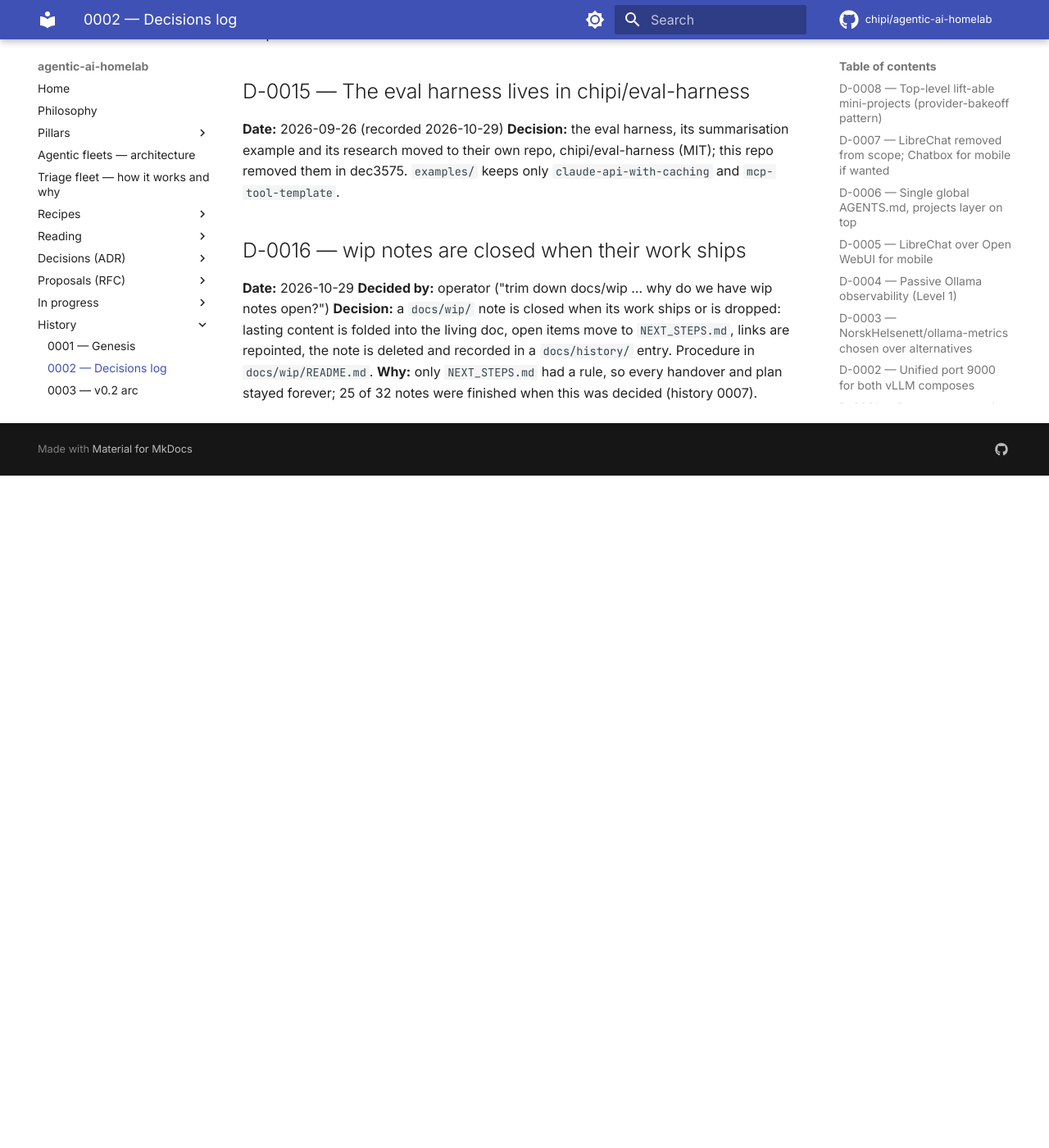
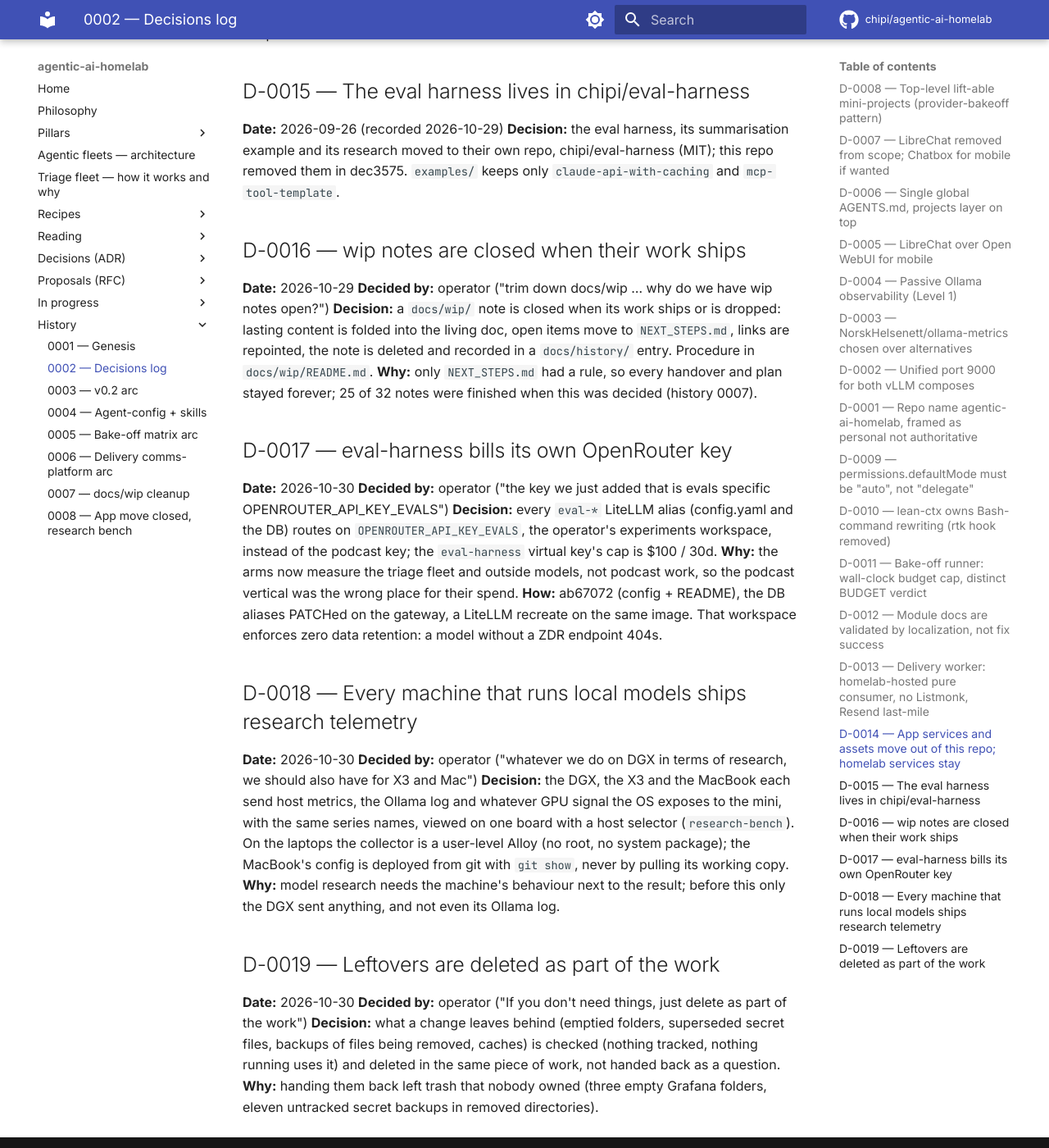
Before and after one commit to chipi/agentic-ai-homelab, an MkDocs documentation site: the page built from docs/history/0002-decisions.md, in a window 1280 px wide and 1400 px high, scrolled down 6205 px. Shown: the whole window at 82% size. Built offline with MkDocs 1.6.1 and Material for MkDocs 9.7.7, drawn with Linux system fonts in a browser that asks for light colours; comment, search, counter and statistics services are not loaded; before the commit the page ends 6785 px from its top, so only the background shows below that.

Commit message:
docs(history): 0008 — the app move closed, a quiet delivery worker, the research bench
History entry for 2026-10-30; D-0017 (eval-harness on its own OpenRouter key), D-0018 (research
telemetry on every machine that runs local models), D-0019 (leftovers deleted as part of the
work). NEXT_STEPS: four items struck against live state (Langfuse pins: infra-drift DRIFT 0;
fleet.env: ls no such file; the moved boards: grafana_sync six UNCHANGED; product skills: links
resolve into chipi/infra), the DGX state line updated, two observability items added with checks.

Co-Authored-By: Claude Opus 5.5 <noreply@anthropic.com>
Claude-Session: https://claude.ai/code/session_014cvkLBvrdBPr8njAy3EJki

```diff
--- a/docs/history/0002-decisions.md
+++ b/docs/history/0002-decisions.md
@@ -309,3 +309,38 @@ folded into the living doc, open items move to `NEXT_STEPS.md`, links are repoin
 deleted and recorded in a `docs/history/` entry. Procedure in `docs/wip/README.md`.
 **Why:** only `NEXT_STEPS.md` had a rule, so every handover and plan stayed forever; 25 of 32
 notes were finished when this was decided (history 0007).
+
+## D-0017 — eval-harness bills its own OpenRouter key
+
+**Date:** 2026-10-30
+**Decided by:** operator ("the key we just added that is evals specific OPENROUTER_API_KEY_EVALS")
+**Decision:** every `eval-*` LiteLLM alias (config.yaml and the DB) routes on
+`OPENROUTER_API_KEY_EVALS`, the operator's experiments workspace, instead of the podcast key; the
+`eval-harness` virtual key's cap is $100 / 30d.
+**Why:** the arms now measure the triage fleet and outside models, not podcast work, so the
+podcast vertical was the wrong place for their spend.
+**How:** ab67072 (config + README), the DB aliases PATCHed on the gateway, a LiteLLM recreate on
+the same image. That workspace enforces zero data retention: a model without a ZDR endpoint 404s.
+
+## D-0018 — Every machine that runs local models ships research telemetry
+
+**Date:** 2026-10-30
+**Decided by:** operator ("whatever we do on DGX in terms of research, we should also have for X3
+and Mac")
+**Decision:** the DGX, the X3 and the MacBook each send host metrics, the Ollama log and whatever
+GPU signal the OS exposes to the mini, with the same series names, viewed on one board with a host
+selector (`research-bench`). On the laptops the collector is a user-level Alloy (no root, no system
+package); the MacBook's config is deployed from git with `git show`, never by pulling its working
+copy.
+**Why:** model research needs the machine's behaviour next to the result; before this only the DGX
+sent anything, and not even its Ollama log.
+
+## D-0019 — Leftovers are deleted as part of the work
+
+**Date:** 2026-10-30
+**Decided by:** operator ("If you don't need things, just delete as part of the work")
+**Decision:** what a change leaves behind (emptied folders, superseded secret files, backups of
+files being removed, caches) is checked (nothing tracked, nothing running uses it) and deleted in
+the same piece of work, not handed back as a question.
+**Why:** handing them back left trash that nobody owned (three empty Grafana folders, eleven
+untracked secret backups in removed directories).
--- a/docs/wip/NEXT_STEPS.md
+++ b/docs/wip/NEXT_STEPS.md
@@ -57,9 +57,10 @@ state was last verified against the live system.
       [`tailscale-exit-node-mini.md`](tailscale-exit-node-mini.md), not executed. The ACL now
       lives in **chipi/infra** (`tailscale/policy.hujson`, `tailscale-acl.yml`); the mini runs
       the standalone macsys build, which can be an exit node (checked 2026-10-29).
-- [ ] **Pin the mini's floating images** (found by `infra-drift`, 2026-10-17): Langfuse's
-      `clickhouse-server` and `chainguard/minio` run untagged. Pin each to its running digest,
-      as Umami was (4cafb0c), and recreate in a window.
+- [x] ~~**Pin the mini's floating images** (found by `infra-drift`, 2026-10-17): Langfuse's
+      `clickhouse-server` and `chainguard/minio` run untagged.~~ — *done 2026-10-30 (c983964):
+      pinned to the running digests (ClickHouse 26.7.3.19, MinIO RELEASE.2026-07-17), so no
+      recreate was needed; `infra-drift` on the mini → `DRIFT: 0 finding(s)`.*
 - [ ] **Prove a login-less reboot** since the Tailscale fix (2026-09-10). The 2026-09-08 power
       cut brought containers back in 81 s but left the host off the tailnet for 30 h; the fix
       has not been through a real reboot. check: `last reboot | head -3; tail -20
@@ -83,8 +84,11 @@ state was last verified against the live system.
 
 ## DGX
 
-State on 2026-10-17, checked: the `ops` checkout is current with `origin/main` and clean; every
-container runs the image its compose names; mode `prod`, Ollama stopped and disabled.
+State on 2026-10-30, checked: the `ops` checkouts of homelab and chipi-infra are current and
+clean (`infra-drift` → `DRIFT: 0`); prod-vllm and translate run from `/home/ops/chipi-infra`;
+Ollama 0.40.13 (upgraded 2026-10-30, old binary in `/usr/local/ollama-backup-0.30.10`), its
+journal shipped to VictoriaLogs, the `ollama-metrics` sidecar running. On 2026-10-30 the GPU was
+in `ollama` mode for eval-harness's runs, due back in `prod` before 22:00Z.
 
 **Rule:** deploy to the DGX by pulling as `ops`, never by copying files in:
 `sudo -u ops git -C /home/ops/agentic-ai-homelab pull --ff-only`.
@@ -105,6 +109,16 @@ gateway (`proj-podcast-dev`, the DGX model).
       forensics possible. Home-automation's call.
 
 ## Observability
+
+- [ ] **Research bench, remaining pieces** (bench built 2026-10-30: collectors on the DGX, X3 and
+      MacBook, board `research-bench`): run start/end marks on the board from eval-harness's run
+      ids; MacBook GPU utilisation (only via root `powermetrics`); a loaded-model metric on X3 and
+      the MacBook (the `ollama-metrics` sidecar is a container; neither runs Docker). check:
+      `count({instance=~"x3|macbook"})` in VictoriaMetrics, and the board's host selector.
+- [ ] **Unexplained delivery timeouts, 2026-10-28 16:15–16:30Z** — only the delivery containers
+      timed out (to prod and to the local VictoriaTraces); mini CPU/load normal, no other
+      container affected. The 10-29 02:44 window matched a UniFi/LAN event; 10-21 the obs
+      restart. Read-only dig next.
 
 - [ ] **Telemetry pipeline, remaining steps** —
       [`otel-pipeline-end-to-end.md`](otel-pipeline-end-to-end.md), issue #99: ADR-0010 phases B
@@ -127,7 +141,9 @@ Where each fleet stands: [fleet architecture → Rollout status](../fleet-archit
 - [ ] **Ground-truth labels for STAGING-2/3/4** (`signal-fleet/reference/glitchtip-ORRERY-STAGING-*.json`,
       `ground_truth.disposition` is null).
 - [ ] **`muted-class` label** for bugs whose fingerprint keeps changing (guide, Known gaps).
-- [ ] Delete the stale `~/signal-fleet/fleet.env` on the mini (fleetd loads `fleet-gateway.env`).
+- [x] ~~Delete the stale `~/signal-fleet/fleet.env` on the mini~~ — *done 2026-10-30 (c739792):
+      every live value was in `fleet-gateway.env` or the litellm `.env`, its GitHub and Langfuse
+      values were dead; `ls` → No such file.*
 
 **Bug-fix fleet (Fleet 1)** — paused by the operator after one real batch
 - [ ] **Resume B1/B2** (shadow on the real backlog, then PR mode), and **B3**: add
@@ -152,11 +168,15 @@ The infra session writes the plan in chipi/infra and moves nothing before its ar
 adopts a piece, delete homelab's copy in the same change (dashboards share uids).
 - [x] `infra/delivery/` (whole) → chipi/infra (removed here 2026-10-30, PR B).
 - [x] `infra/observability/hosts/prod-podcast/` → adopted by chipi/infra, deleted here (PR B).
-- [ ] Podcast Player, Podcast Operator and Production Infra (host, containers, edge-security)
-      dashboards → chipi/infra, an o11y folder.
+- [x] ~~Podcast Player, Podcast Operator and Production Infra (host, containers, edge-security)
+      dashboards → chipi/infra, an o11y folder.~~ — *done 2026-10-30 (#119 + runbook S3):
+      `grafana_sync --tenant o11y` → six UNCHANGED; the three emptied folders deleted.*
 - [x] `infra/vllm/prod-vllm`, `translate`, `autoresearch` → chipi/infra `infra/ai/vllm/` (PR B).
-- [ ] Product-only skills (corpus-migration, prod-batch-chain, prod-deploy, prod-job-progress,
-      extraction-rebase, infra-preflight) → chipi/infra; `install.sh` has to keep linking them.
+- [x] ~~Product-only skills (corpus-migration, prod-batch-chain, prod-deploy, prod-job-progress,
+      extraction-rebase, infra-preflight) → chipi/infra; `install.sh` has to keep linking them.~~ —
+      *done 2026-10-30 (#119 linking, #123 removal): on the X3 each `~/.claude/skills/<name>` →
+      `/work/infra/main/skills/<name>` with a SKILL.md; the mini's claude account done in S6.*
+- **The app move is closed** — [history 0008](../history/0008-app-move-and-research-bench.md).
 
 ## X3 (operator picks the window; layout codified 2026-10-16)
 
--- a/mkdocs.yml
+++ b/mkdocs.yml
@@ -148,6 +148,7 @@ nav:
     - "0005 — Bake-off matrix arc": history/0005-bakeoff-matrix-arc.md
     - "0006 — Delivery comms-platform arc": history/0006-delivery-comms-platform-arc.md
     - "0007 — docs/wip cleanup": history/0007-wip-notes-closed.md
+    - "0008 — App move closed, research bench": history/0008-app-move-and-research-bench.md
 
 extra:
   social:
```
Also changed, not shown: docs/history/0008-app-move-and-research-bench.md (added, +82 -0 lines).
